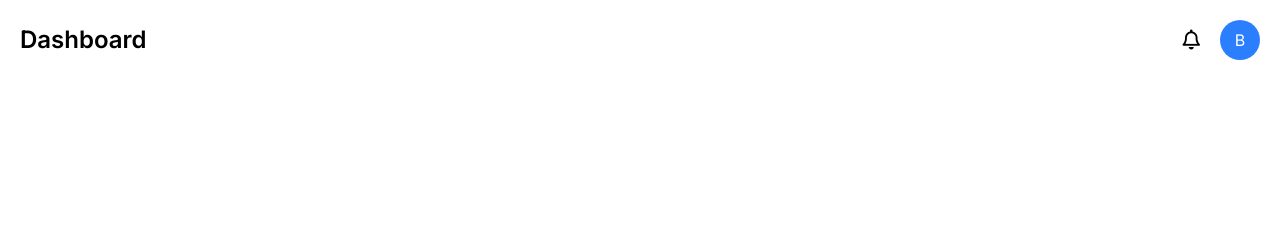
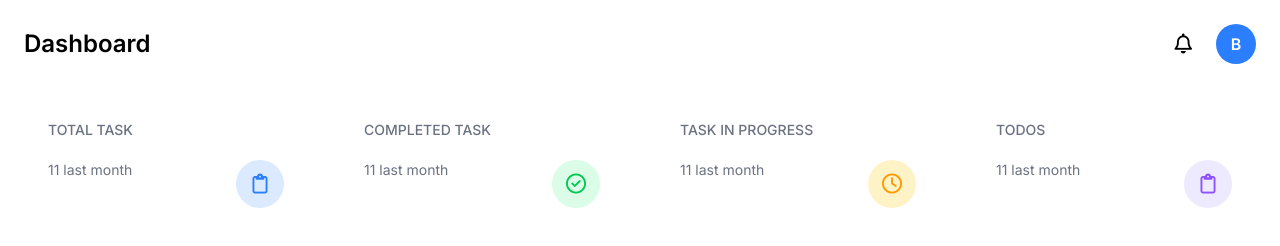
Before and after one commit to Mehedi0101/practice-day-3.5, a website: page index.html in a window 1280 px wide. Drawn offline with Linux system fonts and the light colour scheme.

Commit message:
stat section is added

```diff
--- a/index.html
+++ b/index.html
@@ -1,22 +1,60 @@
 <!DOCTYPE html>
 <html lang="en">
+
 <head>
     <meta charset="UTF-8">
     <meta name="viewport" content="width=device-width, initial-scale=1.0">
     <title>User Dashboard</title>
     <link rel="stylesheet" href="src/output.css">
 </head>
+
 <body class="font-inter">
     <header>
-        <nav class="p-5 flex justify-between items-center">
+        <!-- navbar -->
+        <nav class="p-6 flex justify-between items-center">
             <div class="text-2xl font-semibold">Dashboard</div>
-            <div class="flex items-center gap-5">
+            <div class="flex items-center gap-6">
                 <i class="fa-regular fa-bell text-xl"></i>
-                <button class="h-10 w-10 rounded-full bg-blue-500 text-white">B</button>
+                <button class="h-10 w-10 rounded-full bg-blue-500 text-white font-semibold">B</button>
             </div>
         </nav>
     </header>
 
+    <main>
+        <!-- stat section -->
+        <div class="px-12 py-8 grid grid-cols-4 gap-20">
+            <a>
+                <h3 class="text-sm text-gray-500 mb-5 font-medium">TOTAL TASK</h3>
+                <div class="flex justify-between">
+                    <p class="text-sm text-gray-500">11 last month</p>
+                    <div class="h-12 w-12 rounded-full bg-blue-100 text-blue-500 flex justify-center items-center"><i class="fa-regular fa-clipboard text-xl"></i></div>
+                </div>
+            </a>
+            <a>
+                <h3 class="text-sm text-gray-500 mb-5 font-medium">COMPLETED TASK</h3>
+                <div class="flex justify-between">
+                    <p class="text-sm text-gray-500">11 last month</p>
+                    <div class="h-12 w-12 rounded-full bg-green-100 text-green-500 flex justify-center items-center"><i class="fa-regular fa-circle-check text-xl"></i></div>
+                </div>
+            </a>
+            <a>
+                <h3 class="text-sm text-gray-500 mb-5 font-medium">TASK IN PROGRESS</h3>
+                <div class="flex justify-between">
+                    <p class="text-sm text-gray-500">11 last month</p>
+                    <div class="h-12 w-12 rounded-full bg-amber-100 text-amber-500 flex justify-center items-center"><i class="fa-regular fa-clock text-xl"></i></div>
+                </div>
+            </a>
+            <a>
+                <h3 class="text-sm text-gray-500 mb-5 font-medium">TODOS</h3>
+                <div class="flex justify-between">
+                    <p class="text-sm text-gray-500">11 last month</p>
+                    <div class="h-12 w-12 rounded-full bg-violet-100 text-violet-500 flex justify-center items-center"><i class="fa-regular fa-clipboard text-xl"></i></div>
+                </div>
+            </a>
+        </div>
+    </main>
+
     <script src="https://kit.fontawesome.com/0b4a1379b7.js" crossorigin="anonymous"></script>
 </body>
+
 </html>
```
Also changed, not shown: src/output.css.
